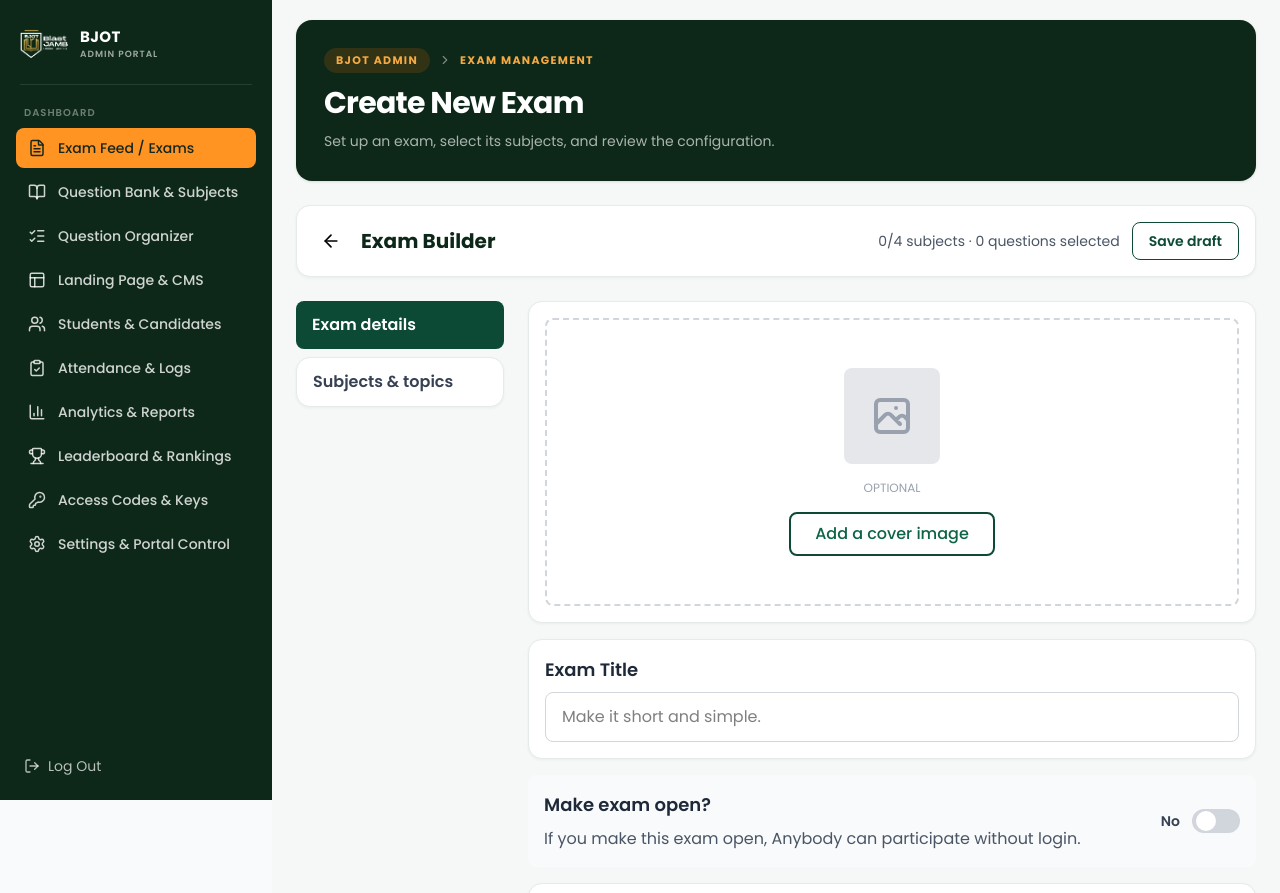
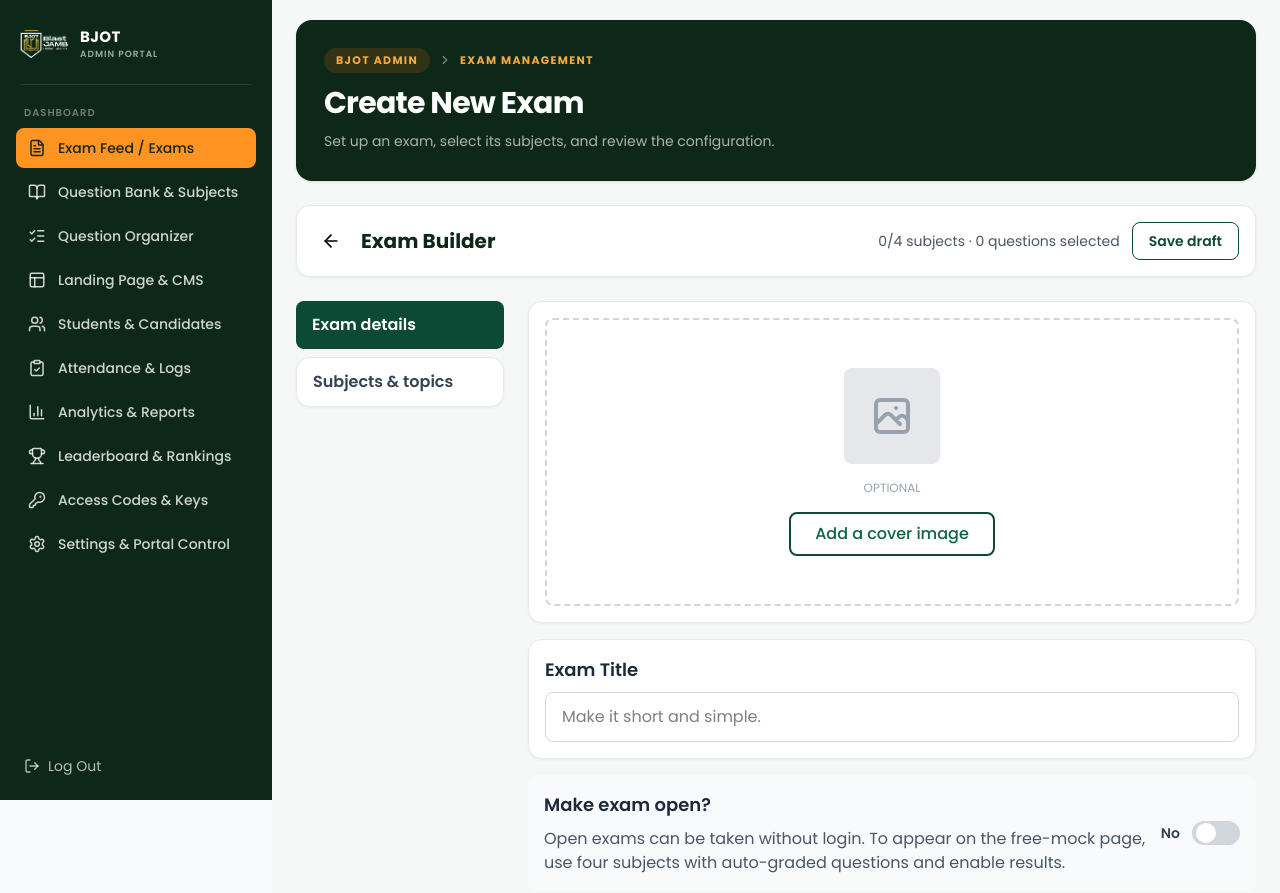
Before and after one commit to speeaD/bjot-frontend, a Next.js app: page /create-quiz in a window 1280 px wide. Shown: the top 893 px of the page. Built offline with nearby package versions, Linux system fonts and the light colour scheme; no server answers.

Commit message:
update public mock

```diff
--- a/app/componets/QuizSettings.tsx
+++ b/app/componets/QuizSettings.tsx
@@ -79,7 +79,7 @@ export default function QuizSettingsComponent({ settings, onSettingsChange } : Q
                     <div>
                         <h3 className="font-semibold text-gray-800 text-lg mb-2">Make exam open?</h3>
                         <p className="text-gray-600">
-                            If you make this exam open, Anybody can participate without login.
+                            Open exams can be taken without login. To appear on the free-mock page, use four subjects with auto-graded questions and enable results.
                         </p>
                     </div>
                     <ToggleSwitch value={settings.isOpenQuiz || false}
```
